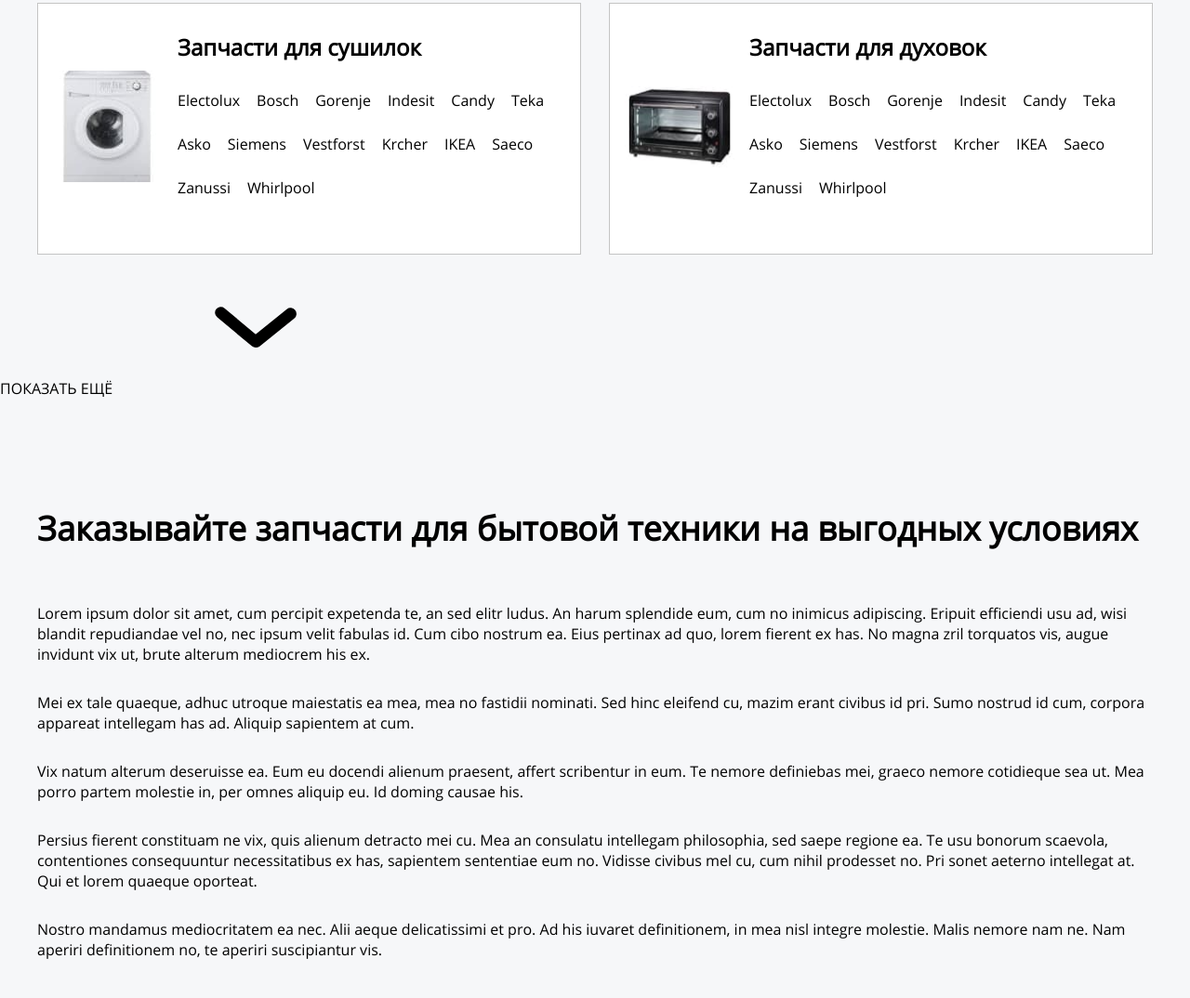
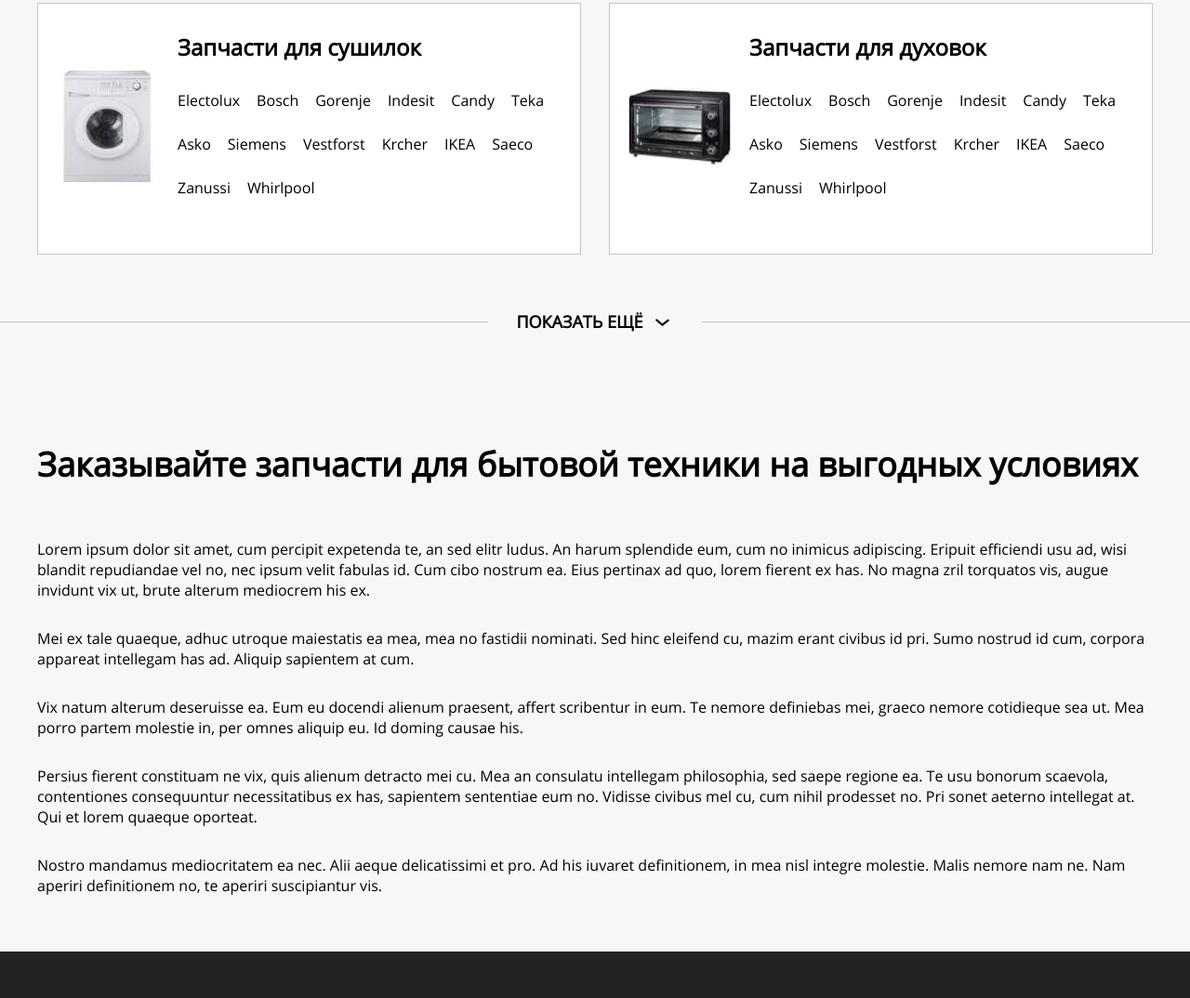
Before and after one commit to GitHub-Pavel/VBTgroup, a website: page docs/index.html in a window 1280 px wide. Shown: the part 1740-2814 px from the top of the page at 93% size. Drawn offline with Linux system fonts and the light colour scheme; files whose address does not match are found by name.

Commit message:
version 1.0.1

```diff
--- a/project/scss/main.scss
+++ b/project/scss/main.scss
@@ -741,6 +741,56 @@
     }
 }
 
+.catalog-loadmore {
+    margin-top: 60px;
+    position: relative;
+    background: inherit;
+    display: flex;
+    justify-content: center;
+
+    &:after {
+        content: '';
+        display: block;
+        height: 1px;
+        width: 100%;
+        position: absolute;
+        top: calc(50% - 1px);
+        left: 0;
+        background: $grey;
+        z-index: 1;
+    }
+}
+
+.btn-loadmore {
+    background: inherit;
+    padding: 0 26px;
+    display: flex;
+    align-items: center;
+    justify-content: center;
+    position: relative;
+    z-index: 2;
+
+    &__text {
+        margin: 0 4px;
+        font-size: 1.125rem;
+        line-height: 25px;
+        font-weight: $bold;
+        text-decoration: none;
+    }
+
+    &__icon {
+        margin: 0 4px;
+        width: 25px;
+        height: 25px;
+    }
+
+    &:hover {
+        .btn-loadmore__text {
+            text-decoration: underline;
+        }
+    }
+}
+
 /*
  * ==================================================================================
  * home-offer
```
Also changed, not shown: docs/css/main.min.css, 1 other file.
